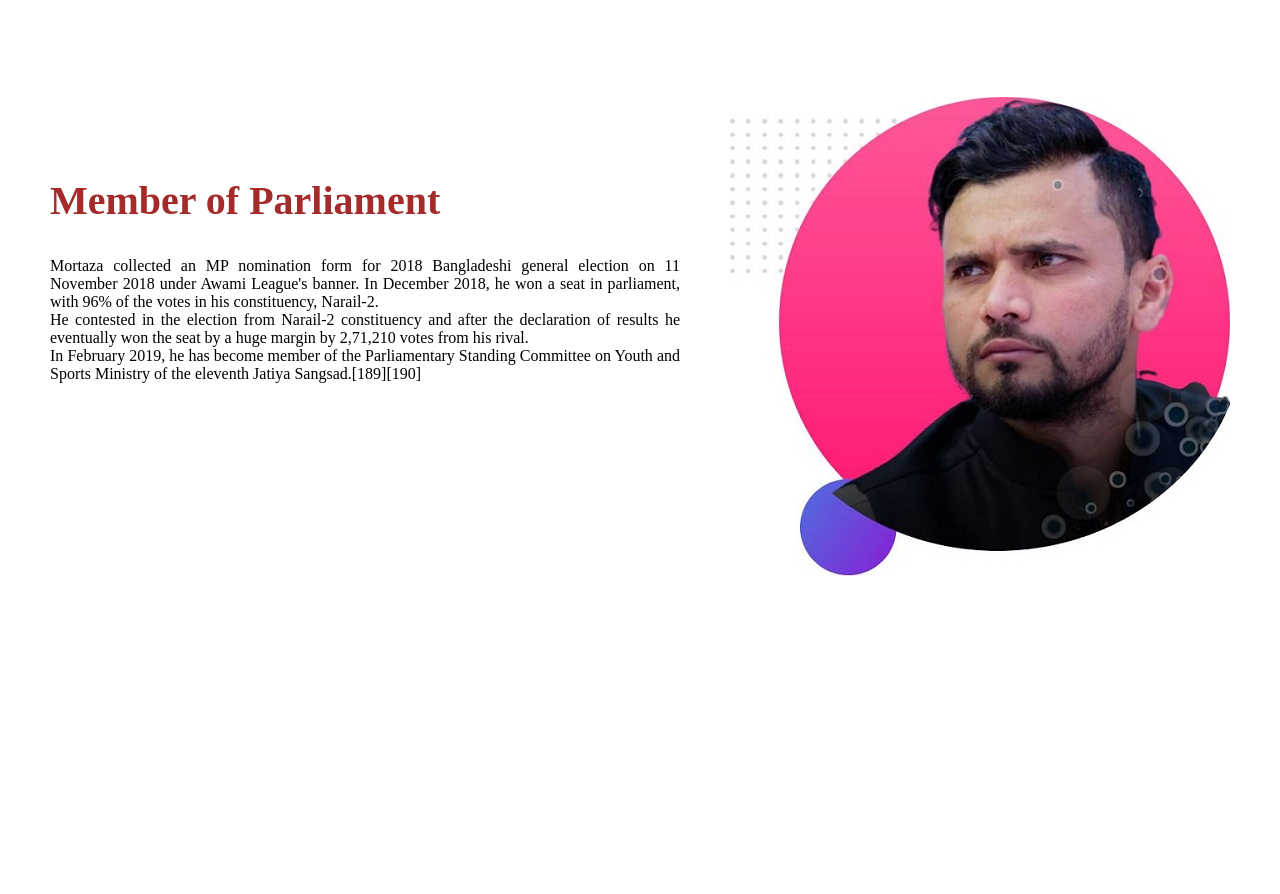
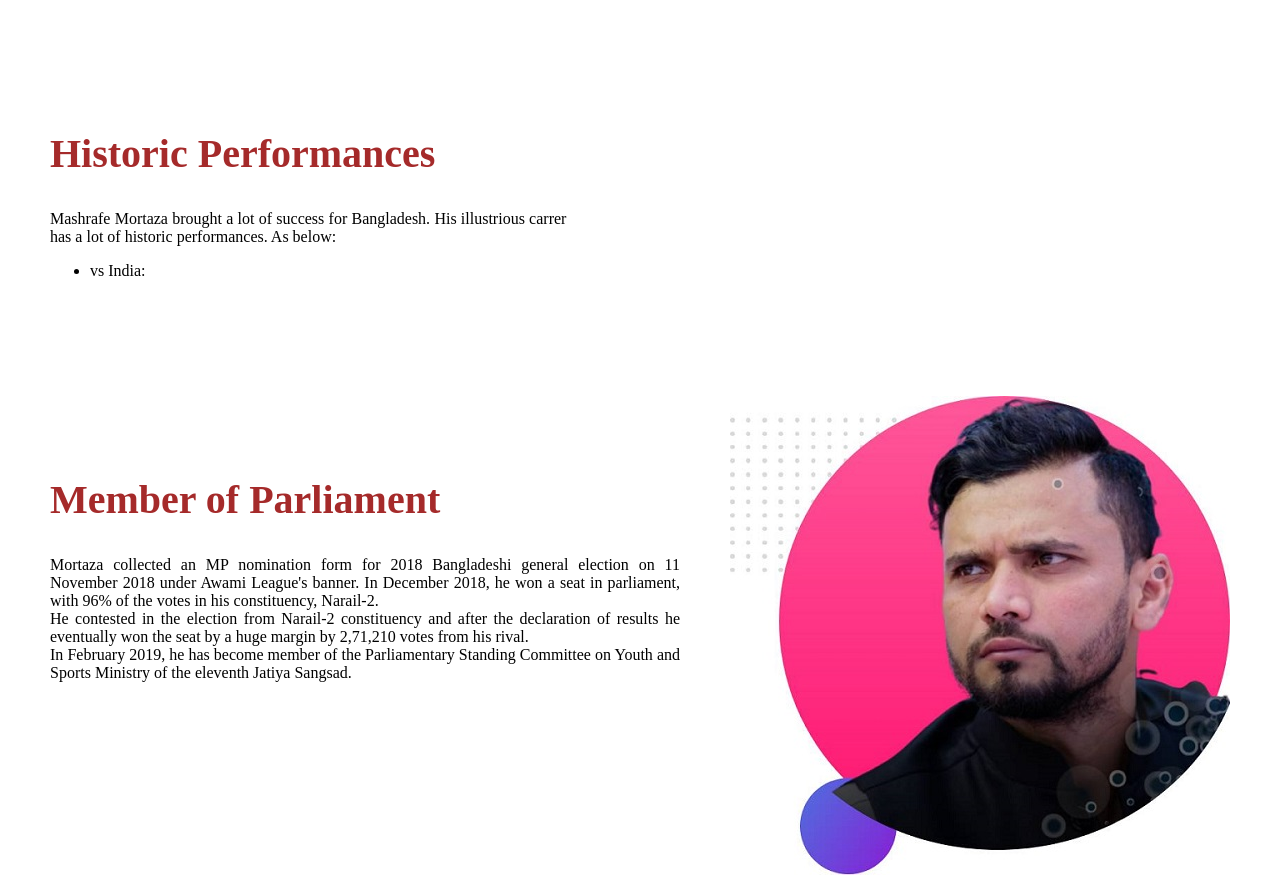
Before and after one commit to SaSahad02/Practice-web, a plain HTML site: page index.html in a window 1280 px wide. Shown: the part 1051-1945 px from the top of the page. Before the commit the page ends 1731 px from the top, so only its background shows below. Drawn offline with Linux system fonts and the light colour scheme; a web font is replaced by a local one.

Commit message:
section added

```diff
--- a/index.html
+++ b/index.html
@@ -45,7 +45,22 @@
             made his Test debut on 8 November 2001 against Zimbabwe in the Bangabandhu National Stadium in Dhaka.
         </p>
     </div>
+</section>
+<section class="History flexible">
+    <div class="half-history">
+        <h2>Historic Performances</h2>
+        <p>
+            Mashrafe Mortaza brought a lot of success for Bangladesh. His illustrious carrer has a lot of historic
+            performances. As below:
+        <ul>
+            <li> vs India:
+            </li>
+        </ul>
+        </p>
+    </div>
+    <div class="half-history">
 
+    </div>
 </section>
 <section class="MP flexible">
     <div class="half-mp">
@@ -57,7 +72,7 @@
             He contested in the election from Narail-2 constituency and after the declaration of results he eventually
             won the seat by a huge margin by 2,71,210 votes from his rival. <br>
             In February 2019, he has become member of the Parliamentary Standing Committee on Youth and Sports Ministry
-            of the eleventh Jatiya Sangsad.[189][190]
+            of the eleventh Jatiya Sangsad.
         </p>
 
     </div>
--- a/style.css
+++ b/style.css
@@ -67,6 +67,11 @@ span {
     width: 80%;
 }
 
+.half-history {
+    width: 50%;
+    padding-right: 2%;
+}
+
 .flexible {
     display: flex;
     margin-bottom: 100px;
```
